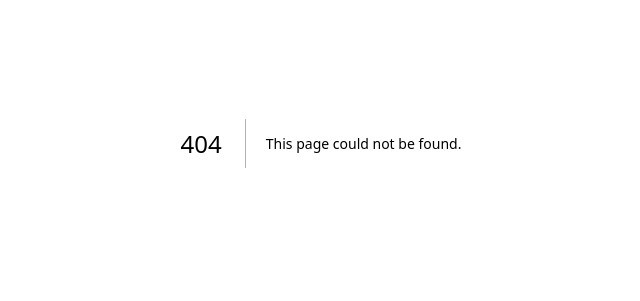
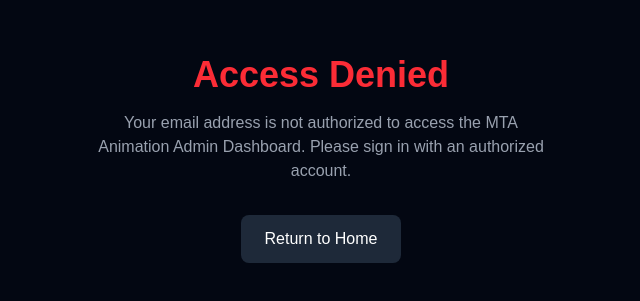
Before and after one commit to laniricky/mtaanimation-admin, a Next.js app: page /unauthorized in a window 1280 px wide. Before the commit this address had no page. Shown: the part 257-558 px from the top of the page, without its empty margins (319-959 px from the left). Built offline with nearby package versions, Linux system fonts and the light colour scheme.

Commit message:
feat: restrict dashboard access to specific emails

```diff
--- a/app/dashboard/layout.tsx
+++ b/app/dashboard/layout.tsx
@@ -1,7 +1,22 @@
+import { currentUser } from '@clerk/nextjs/server';
+import { redirect } from 'next/navigation';
+import Link from 'next/link';
 import { UserButton } from '@clerk/nextjs';
-import Link from 'next/link';
 
-export default function DashboardLayout({ children }: { children: React.ReactNode }) {
+const ALLOWED_EMAILS = [
+  'mtaanimation0@gmail.com',
+  'laniaffici@gmail.com',
+  'fredricklani@gmail.com',
+];
+
+export default async function DashboardLayout({ children }: { children: React.ReactNode }) {
+  const user = await currentUser();
+  const email = user?.emailAddresses[0]?.emailAddress?.toLowerCase();
+
+  if (!email || !ALLOWED_EMAILS.includes(email)) {
+    redirect('/unauthorized');
+  }
+
   return (
     <div className="flex min-h-screen bg-gray-950">
       <aside className="w-64 bg-gray-900 border-r border-gray-800 flex flex-col">
@@ -11,21 +26,24 @@
         </div>
         <nav className="flex-1 p-4 space-y-1">
           <Link href="/dashboard" className="flex items-center gap-3 px-3 py-2 rounded-lg text-gray-300 hover:bg-gray-800 hover:text-white transition-colors">
-            <span>Overview</span>
+            <span>📊 Overview</span>
           </Link>
           <Link href="/dashboard/episodes" className="flex items-center gap-3 px-3 py-2 rounded-lg text-gray-300 hover:bg-gray-800 hover:text-white transition-colors">
-            <span>Episodes</span>
+            <span>🎬 Episodes</span>
           </Link>
           <Link href="/dashboard/characters" className="flex items-center gap-3 px-3 py-2 rounded-lg text-gray-300 hover:bg-gray-800 hover:text-white transition-colors">
-            <span>Characters</span>
+            <span>🧑‍🎨 Characters</span>
           </Link>
           <Link href="/dashboard/blog" className="flex items-center gap-3 px-3 py-2 rounded-lg text-gray-300 hover:bg-gray-800 hover:text-white transition-colors">
-            <span>Blog Posts</span>
+            <span>📝 Blog Posts</span>
           </Link>
         </nav>
         <div className="p-4 border-t border-gray-800 flex items-center gap-3">
           <UserButton />
-          <span className="text-sm text-gray-400">Account</span>
+          <div>
+            <p className="text-sm text-white font-medium">{user?.firstName}</p>
+            <p className="text-xs text-gray-500">{email}</p>
+          </div>
         </div>
       </aside>
       <main className="flex-1 overflow-auto">{children}</main>
--- /dev/null
+++ b/app/unauthorized/page.tsx
@@ -0,0 +1,23 @@
+import { UserButton } from '@clerk/nextjs';
+import Link from 'next/link';
+
+export default function UnauthorizedPage() {
+  return (
+    <div className="flex flex-col items-center justify-center min-h-screen bg-gray-950 text-white p-4 text-center">
+      <div className="mb-8">
+        <UserButton />
+      </div>
+      <h1 className="text-4xl font-bold mb-4 text-red-500">Access Denied</h1>
+      <p className="text-gray-400 mb-8 max-w-md">
+        Your email address is not authorized to access the MTA Animation Admin Dashboard.
+        Please sign in with an authorized account.
+      </p>
+      <Link
+        href="/"
+        className="px-6 py-3 bg-gray-800 hover:bg-gray-700 rounded-lg font-medium transition-colors"
+      >
+        Return to Home
+      </Link>
+    </div>
+  );
+}
```
